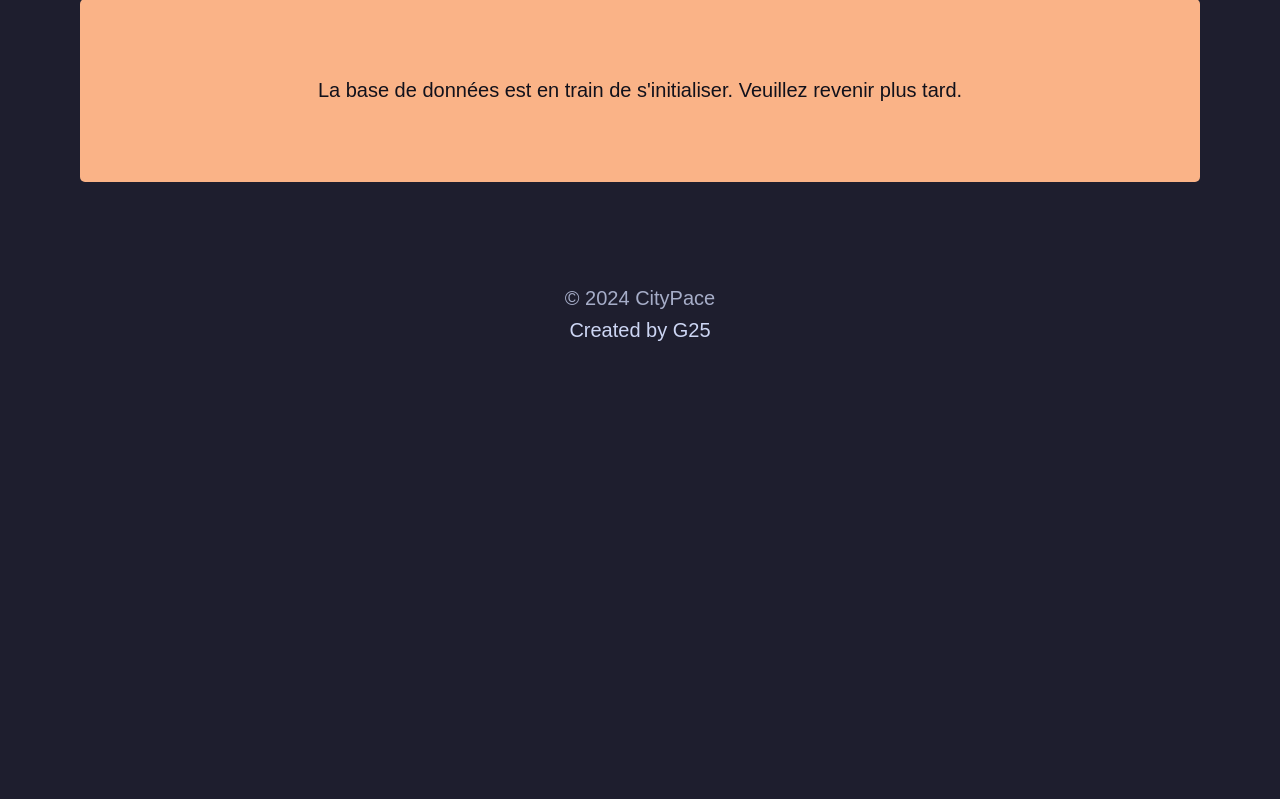
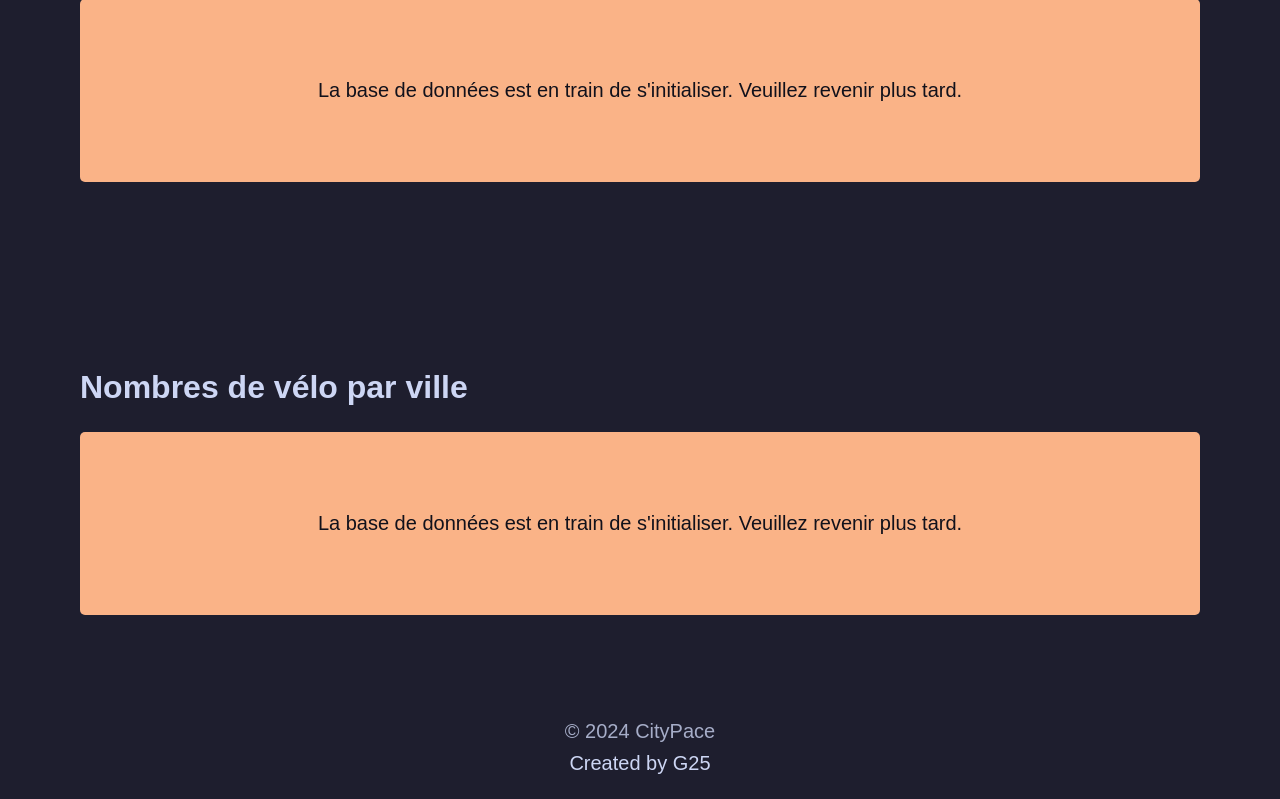
Before and after one commit to orlettienzo/CityPace, a Flask app: template mobility/templates/404.html in a window 1280 px wide. Shown: the part 171-970 px from the top of the page. Before the commit the page ends 512 px from the top, so only its background shows below. Run offline with Flask 3, Linux system fonts and the light colour scheme; the template is opened without the code that fills it, so the values that code supplies are empty; some web fonts are replaced.

Commit message:
Rajout tableau velo

```diff
--- a/mobility/templates/404.html
+++ b/mobility/templates/404.html
@@ -22,4 +22,19 @@ Rues
         </div>
     {% endif %}
 </section>
+    <section>
+    <h2>Nombres de vélo par ville</h2>
+    {% if done %}
+        <table>
+            <tr>
+                for row in cursor.execute("SELECT ville.nom, SUM(traffic.velo) FROM traffic, rue, ville WHERE traffic.rue_id=rue.rue_id AND rue.code_postal=ville.code_postal GROUP BY ville.nom ORDER BY SUM(traffic.velo) DESC")
+                print(row)
+            </tr>
+        </table>
+    {% else %}
+        <div class="db-error">
+            La base de données est en train de s'initialiser. Veuillez revenir plus tard.
+        </div>
+    {% endif %}
+    </section>
 {% endblock %}
```
